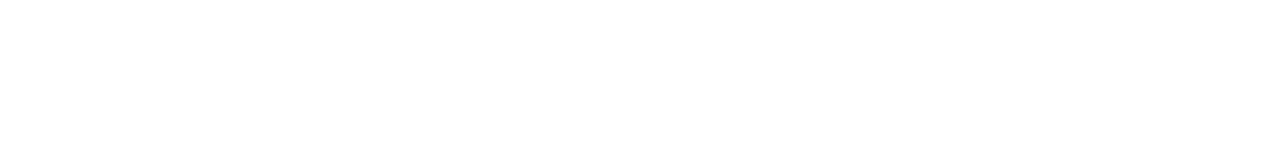
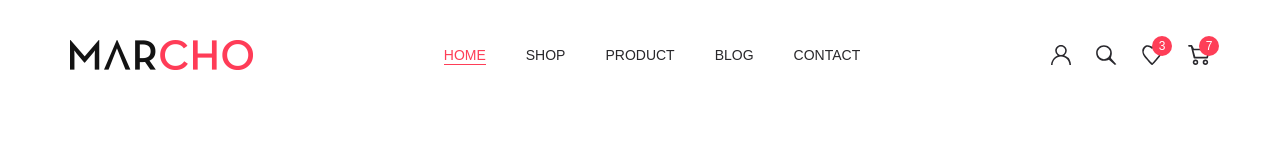
Before and after one commit to KralisValerion/Marcho, a website: page app/index.html in a window 1280 px wide. Drawn offline with nearby package versions, Linux system fonts and the light colour scheme; files that its build step writes are made by us from their sources.

Commit message:
added header

```diff
--- a/app/index.html
+++ b/app/index.html
@@ -10,7 +10,60 @@
 </head>
 
 <body>
-
+    <header class="header">
+        <div class="container">
+            <div class="header__inner">
+                <a class="logo" href="">
+                    <img class="logo__img" src="./img/logo.png" alt="">
+                </a>
+                <nav class="menu">
+                    <ul class="menu__list">
+                        <li class="menu__item">
+                            <a class="menu__link menu__link--active" href="">
+                                HOME
+                            </a>
+                        </li>
+                        <li class="menu__item">
+                            <a class="menu__link" href="">
+                                SHOP
+                            </a>
+                        </li>
+                        <li class="menu__item">
+                            <a class="menu__link" href="">
+                                PRODUCT
+                            </a>
+                        </li>
+                        <li class="menu__item">
+                            <a class="menu__link" href="">
+                                BLOG
+                            </a>
+                        </li>
+                        <li class="menu__item">
+                            <a class="menu__link" href="">
+                                CONTACT
+                            </a>
+                        </li>
+                    </ul>
+                </nav>
+                <div class="user-nav">
+                    <a class="user-nav__link" href="">
+                        <img class="user-nav__img" src="./img/user.svg" alt="">
+                    </a>
+                    <a class="user-nav__link" href="">
+                        <img class="user-nav__img" src="./img/search.svg" alt="">
+                    </a>
+                    <a class="user-nav__link" href="">
+                        <img class="user-nav__img" src="./img/heart.svg" alt="">
+                        <p class="user-nav__num">3</p>
+                    </a>
+                    <a class="user-nav__link" href="">
+                        <img class="user-nav__img" src="./img/shop-cart.svg" alt="">
+                        <p class="user-nav__num">7</p>
+                    </a>
+                </div>
+            </div>
+        </div>
+    </header>
 </body>
 
 </html>
--- a/app/scss/_fonts.scss
+++ b/app/scss/_fonts.scss
@@ -0,0 +1,35 @@
+@font-face {
+    font-family: "Quicksand-Medium", sans-serif;
+    font-weight: 500;
+    font-style: normal;
+    src: local('Quicksand-Medium'),
+     url('../fonts/Quicksand-Medium.woff2') format('woff2');
+    font-display: swap;
+}
+
+@font-face {
+    font-family: "Quicksand-Regular", sans-serif;
+    font-weight: 400;
+    font-style: normal;
+    src: local('Quicksand-Regular'),
+     url('../fonts/Quicksand-Regular.woff2') format('woff2');
+    font-display: swap;
+}
+
+@font-face {
+    font-family: "Roboto-Bold", sans-serif;
+    font-weight: 700;
+    font-style: normal;
+    src: local('Roboto-Bold'),
+     url('../fonts/Roboto-Bold.woff2') format('woff2');
+    font-display: swap;
+}
+
+@font-face {
+    font-family: "Roboto-Regular", sans-serif;
+    font-weight: 400;
+    font-style: normal;
+    src: local('Roboto-Regular'),
+     url('../fonts/Roboto-Regular.woff2') format('woff2');
+    font-display: swap;
+}
--- a/app/scss/_global.scss
+++ b/app/scss/_global.scss
@@ -0,0 +1,10 @@
+body{
+    color: $defoult-color;
+    @extend %Quicksand-400;
+}
+
+.container{
+    margin: 0 auto;
+    max-width: 1170px;
+    padding: 0 15px;
+}
--- a/app/scss/_vars.scss
+++ b/app/scss/_vars.scss
@@ -0,0 +1,23 @@
+$accent-color: #fe3e57;
+$defoult-color: #8d8d8d;
+$title-color: #29282b;
+
+%Quicksand-400{
+    font-family: "Quicksand-Regular", sans-serif;
+    font-weight: 400;
+}
+
+%Quicksand-500{
+    font-family: "Quicksand-Medium", sans-serif;
+    font-weight: 500;
+}
+
+%Roboto-700{
+    font-family: "Roboto-Bold", sans-serif;
+    font-weight: 700;
+}
+
+%Roboto-400{
+    font-family: "Roboto-Regular", sans-serif;
+    font-weight: 400;
+}
--- a/app/scss/style.scss
+++ b/app/scss/style.scss
@@ -1,8 +1,63 @@
+@import "vars";
+@import "fonts";
 @import "reset";
 @import "global";
-@import "media";
-@import "vars";
 
+.header{
+    &__inner{
+        padding: 40px 0;
+        display: flex;
+        justify-content: space-between;
+        align-items: center;
+    }
+}
+.menu{
+    &__list{
+        display: flex;
+    }
+    &__item + &__item{
+        margin-left: 40px;
+    }
+    &__link{
+        color: $title-color;
+        @extend %Quicksand-400;
+        padding-bottom: 1px;
+        transition: all 0.7s ease;
+        &:hover{
+            color: $accent-color;
+            border-bottom: 1px solid $accent-color;
+            @extend %Quicksand-500;
+        }
+    }
+    &__link--active{
+        color: $accent-color;
+        border-bottom: 1px solid $accent-color;
+        @extend %Quicksand-500;
+    }
+}
+.user-nav{
+    display: flex;
+    &__link{
+        position: relative;
+    }
+    &__num{
+        position: absolute;
+        width: 20px;
+        height: 20px;
+        border-radius: 50%;
+        background-color: $accent-color;
+        color: #fff;
+        top: -9px;
+        right: -9px;
+        text-align: center;
+        font-size: 12px;
+        line-height: 20px;
+    }
+    &__link + &__link{
+        margin-left: 25px;
+    }
+
+}
 
 
 @import "media";
```
Also changed, not shown: app/fonts/Quicksand-Medium.woff2 (added), app/fonts/Quicksand-Regular.woff2 (added), app/fonts/Roboto-Bold.woff2 (added), app/fonts/Roboto-Medium.woff2 (added), app/img/heart.svg (added), app/img/logo.png (added), app/img/search.svg (added), app/img/shop-cart.svg (added), app/img/user.svg (added).
